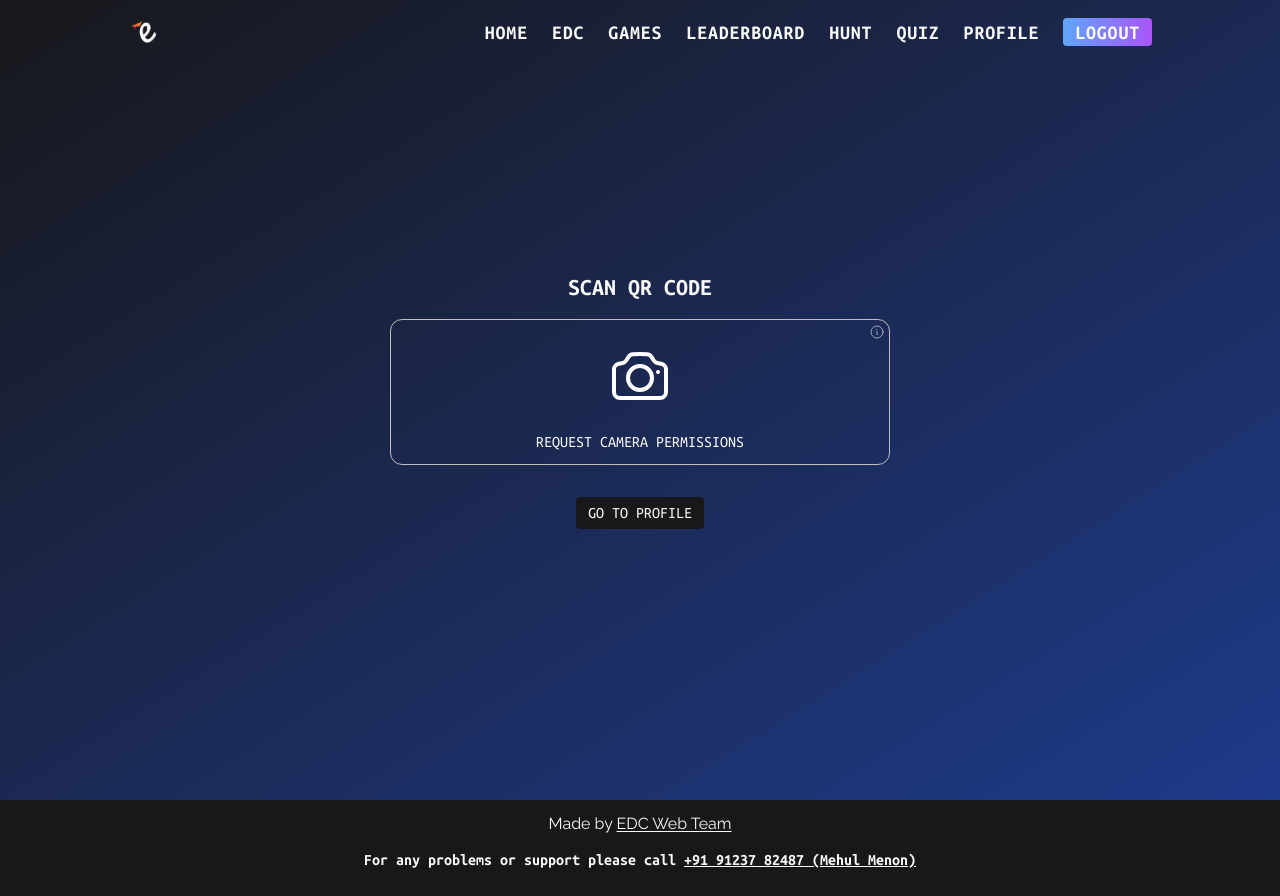
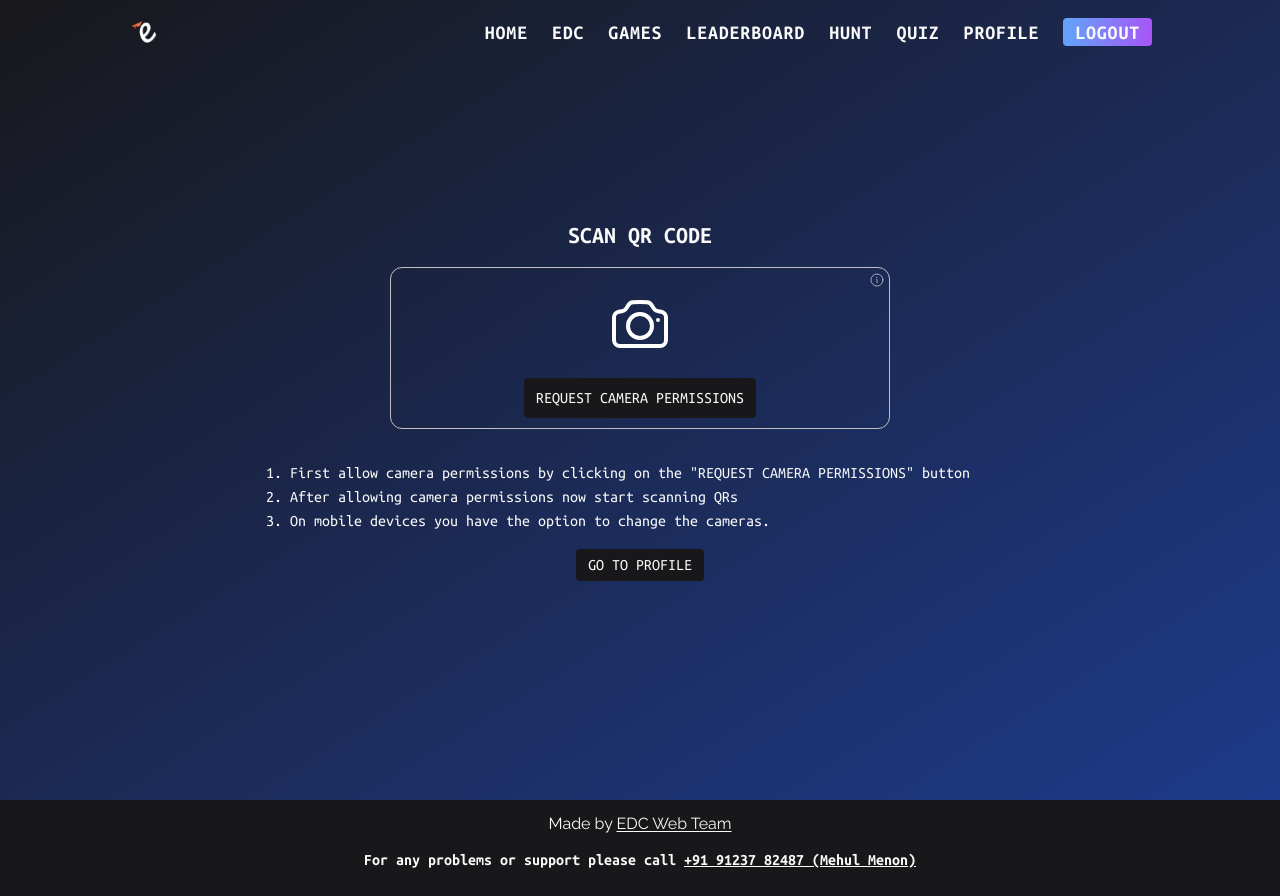
Before and after one commit to m-tahaaa/esummit-website, a Django app: page /hunt/scanner/ in a window 1280 px wide. Run offline with Django 3.2, Linux system fonts and the light colour scheme; the visitor is signed in with stand-in values (Sample User, id 1); data that the repository does not hold is empty; some libraries are stand-ins or nearby versions.

Commit message:
some ui changes

```diff
--- a/base/templates/base/home.html
+++ b/base/templates/base/home.html
@@ -32,6 +32,7 @@ Esummit 2023
                     <a href="{% url 'base:home' %}#merch" class="bg-gradient-to-r from-pink-400/60 to-blue-400/70 px-3 py-1 rounded-md w-fit ">Merch</a>
                     {% if not games_have_ended %}
                     {% if user.is_authenticated %}
+                        <a href="{% url 'hunt:scanner' %}" class="bg-gradient-to-r from-pink-400/60 to-blue-400/70 px-3 py-1 rounded-md w-fit ">Scan QR</a>
                         <a href="{% url 'gamers:profile' %}" class="bg-gradient-to-r from-pink-400/60 to-blue-400/70 px-3 py-1 rounded-md w-fit ">Go to Profile</a>
                     {% else %}
                         <a href="{% provider_login_url 'google' %}" class="bg-gradient-to-r from-pink-400/60 to-blue-400/70 px-3 py-1 rounded-md w-fit ">Game Signup</a>
--- a/hunt/static/hunt/css/qr.css
+++ b/hunt/static/hunt/css/qr.css
@@ -17,3 +17,9 @@
 #html5-qrcode-input-range-zoom{
     background: transparent !important;
 }
+#scan-reader__dashboard button{
+    background-color: rgb(24, 24, 27) !important;
+    border-radius: 4px;
+    padding: 8px 12px !important;
+
+}
--- a/hunt/templates/hunt/home.html
+++ b/hunt/templates/hunt/home.html
@@ -29,10 +29,11 @@ The Hunt
                 <a href="{% url 'hunt:home' %}#learn-more" class="font-bold underline">Learn more</a>
             </div>
 
-            <div class="grid place-items-center">
+            <div class="flex flex-row flex-wrap justify-center mx-auto align-middle gap-2 ">
                 {% if not has_ended %}
                 {% if user.is_authenticated %}
-                    <a href="{% url 'gamers:profile' %}" class="text-xl bg-gradient-to-r from-blue-400 to-purple-500 px-3 py-2 rounded font-bold uppercase">Go to Profile</a>
+                    <a href="{% url 'hunt:scanner' %}" class="text-xl bg-gradient-to-r from-blue-400 to-purple-500 px-3 py-1 rounded font-bold uppercase">Scan QR</a>
+                    <a href="{% url 'gamers:profile' %}" class="text-xl bg-gradient-to-r from-blue-400 to-purple-500 px-3 py-1 rounded font-bold uppercase">Go to Profile</a>
                 {% else %}
                     <a href="{% provider_login_url 'google' %}" class="text-xl bg-gradient-to-r from-blue-400 to-purple-500 px-3 py-2 rounded font-bold uppercase">Sign In</a>
                 {% endif %}
--- a/hunt/templates/hunt/scanner.html
+++ b/hunt/templates/hunt/scanner.html
@@ -22,6 +22,11 @@ Scan QR
                 <!-- <input type="submit" value="Save" name="save-btn" id="save-btn" class="text-xl font-bold uppercase  px-5  py-1 rounded-md bg-gradient-to-r from-blue-400 to-purple-400 w-fit mx-auto cursor-pointer"> -->
             </form>
         </li>
+        <ul class="list-decimal">
+            <li>First allow camera permissions by clicking on the "REQUEST CAMERA PERMISSIONS" button</li>
+            <li>After allowing camera permissions now start scanning QRs</li>
+            <li>On mobile devices you have the option to change the cameras.</li>
+        </ul>
         <li class="flex flex-row justify-center">
             <a href="{% url 'gamers:profile' %}" class="bg-zinc-900 px-3 py-1 rounded uppercase">Go To Profile</a>
         </li>
```
Also changed, not shown: base/static/base/css/tailwind.css.
